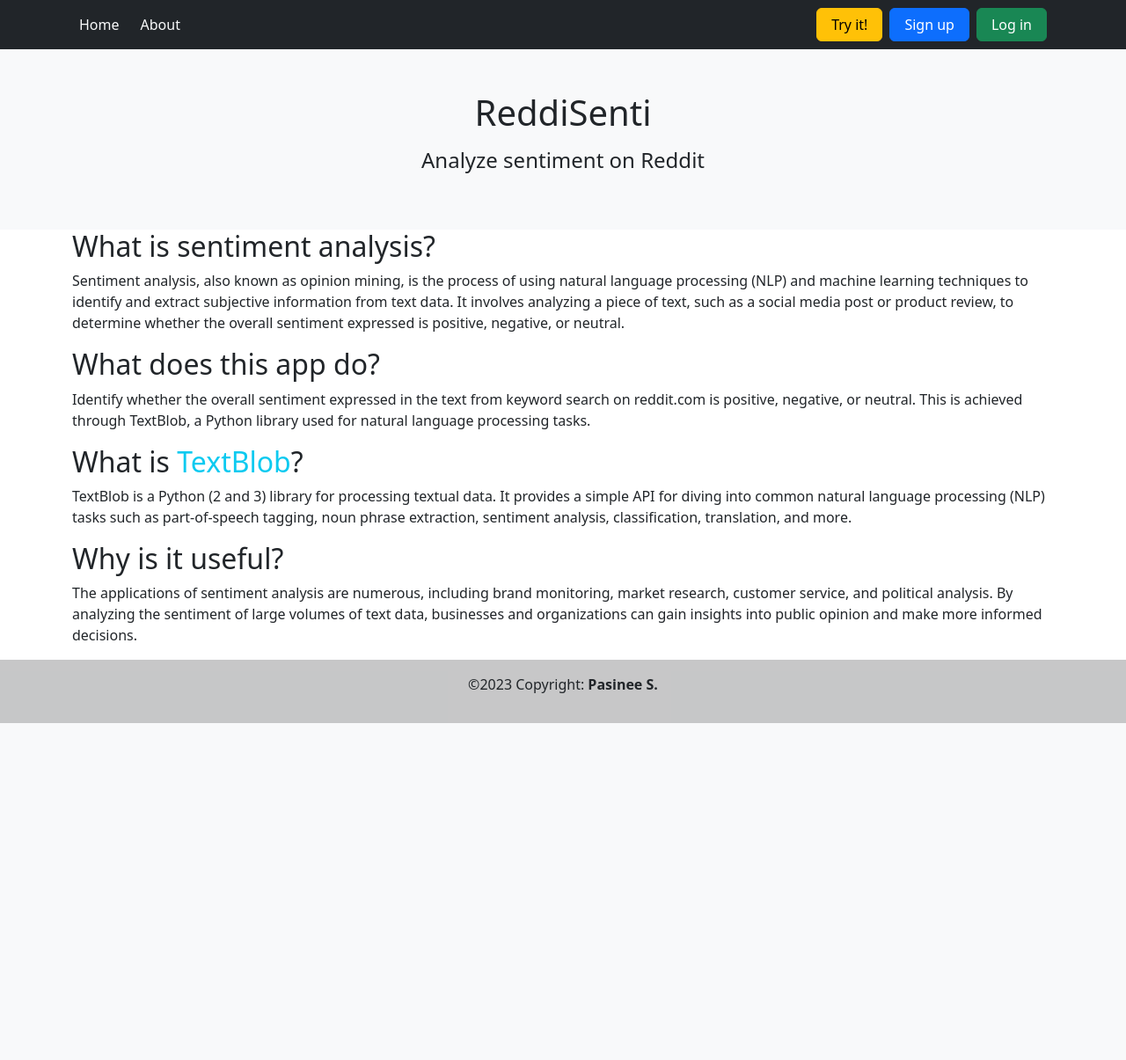
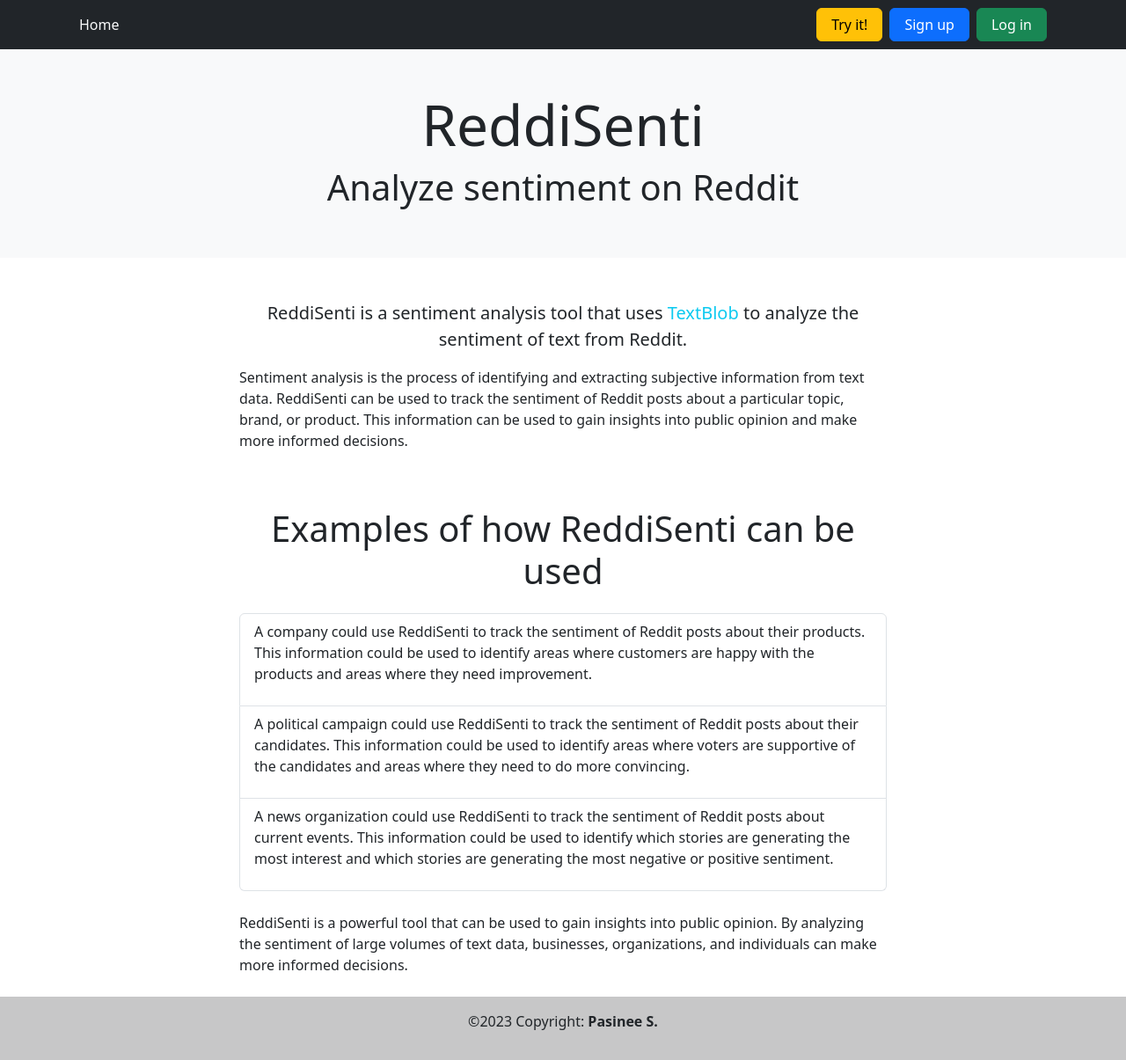
Before and after one commit to pasinee-sb/capstone_project_1, a Flask app: page /about in a window 1280 px wide. Shown: the whole page at 88% size. Before the commit the page ends 822 px from the top, so only its background shows below. Run offline with Flask 3, Linux system fonts and the light colour scheme; data that the repository does not hold is empty; parts of the project's set-up code (start-up, migrations or seed data) failed here and were passed over; some libraries are stand-ins or nearby versions.

Commit message:
make  adding/removing keywords smoother with js, add favicon, revise about and home page

```diff
--- a/app.py
+++ b/app.py
@@ -1,6 +1,6 @@
 from polling import generate_sentiment, plot_graph
 from typing import List
-from flask import Flask, request, render_template, redirect, session, g, flash
+from flask import Flask, request, jsonify, render_template, redirect, session, g, flash
 from flask_debugtoolbar import DebugToolbarExtension
 from models import User, AnalysisCard, db, connect_db, Keyword, SentimentScore, Auth
 from forms import KeywordForm, UserForm, LoginForm, AnalyzeForm, UserEditForm
@@ -56,9 +56,7 @@
 ##############################################################################
 # User signup/login/logout
 
-#    @app.before_request""" is a decorator in Flask that registers a function to be called before each request
-# is processed by the server. This can be used to perform tasks that
-#  should be done for every request, such as setting up a database connection,
+#    @app.before_request"""done for every request, such as
 # checking if the user is logged in, or modifying the request object."""
 
 
@@ -68,10 +66,6 @@
 
     if CURR_USER_KEY in session:
 
-        # The g object in Flask is a global object that can be used to store data during the lifetime of a request.
-        # It is often used to store objects that need to be accessed by multiple functions during the handling of a request.
-        # The g object is specific to each request and is not shared between different requests.
-        # It is created at the start of a request and destroyed at the end of the request.
         g.user = User.query.get(session[CURR_USER_KEY])
 
     else:
@@ -170,7 +164,6 @@
 def machine(user_id):
     """render Analyze machine for user if logged in else, return to root page"""
     if g.user.id == user_id:
-
         add_keyword_form = KeywordForm()
         form = AnalyzeForm()
 
@@ -209,20 +202,33 @@
     return redirect('/')
 
 
-@app.route('/add_keyword')
+@ app.route('/demo')
+def demo():
+    """render demo """
+    add_keyword_form = KeywordForm()
+    form = AnalyzeForm()
+
+    return render_template('machine.html',  add_keyword_form=add_keyword_form, form=form)
+
+
+@app.route('/session')
+def get_session():
+    keywords = session.get('keywords', [])
+    return jsonify({'keywords': keywords})
+
+
+@app.route('/add_keyword', methods=['POST'])
 def add_keyword():
     """Add keyword to the keyword list"""
-    keyword = request.args.get('word')
+    keyword = request.json["word"]
     keywords = session.get('keywords', [])
     keywords.append(keyword)
     session['keywords'] = keywords
 
-    if g.user:
-        return redirect('/')
-    return redirect('/demo')
+    return jsonify({'keywords': keywords})
 
 
-@app.route('/remove_keyword/<keyword>')
+@app.route('/remove_keyword/<keyword>', methods=['POST'])
 def remove_keyword(keyword):
     """Remove keyword from keyword list"""
     try:
@@ -243,7 +249,7 @@
     """Analyze keyword by calculating sentiment scores"""
     # Get a list of keywords from checkbox values
     selected_keywords = request.args.getlist('keywords[]')
-    err = "Unable to calculate score. Please ensure the keyword is spelled correctly or try a different keyword."
+    err = "Unable to calculate score."
     results = []
 
     for word in selected_keywords:
@@ -264,7 +270,8 @@
     elif not g.user:
 
         if err in results:
-            flash(err, "danger")
+            flash(
+                f"{err} Please ensure the keyword is spelled correctly or try a different keyword.", "danger")
             flash("Sign up or Log in to save result", "warning")
             return render_template('results.html', results=results, selected_keywords=selected_keywords, zip=zip)
 
@@ -282,7 +289,8 @@
     # If a logged in user, show results and show graph plotted according to calculation, if any errors then show errors
     elif g.user:
         if err in results:
-            flash(err, "danger")
+            flash(
+                f"{err} Please ensure the keyword is spelled correctly or try a different keyword.", "danger")
             return render_template('results.html', results=results, selected_keywords=selected_keywords, zip=zip)
         else:
 
@@ -412,15 +420,6 @@
     return redirect('/')
 
 
-@ app.route('/demo')
-def demo():
-    """render demo """
-    add_keyword_form = KeywordForm()
-    form = AnalyzeForm()
-
-    return render_template('machine.html',  add_keyword_form=add_keyword_form, form=form)
-
-
 ##############################################################################
 # Turn off all caching in Flask
 #   (useful for dev; in production, this kind of stuff is typically
--- a/static/app.css
+++ b/static/app.css
@@ -1,8 +1,3 @@
-table, th, td {
-    border: 1px solid black;
-    border-collapse: collapse;
-  }
-
-.fa-trash-can{
-    color: red;
+.fa-trash-can {
+  color: red;
 }
--- a/static/app.js
+++ b/static/app.js
@@ -1,4 +1,80 @@
 // alert('hi')
+let BASE_URL = "http://localhost:5000";
+
 const currentYear = new Date().getFullYear();
 const $yearElement = $("#currentYear");
 $yearElement.text(currentYear);
+
+async function populate_analyze_form(vals) {
+  $("#checkboxes").empty();
+
+  vals.forEach((val) => {
+    let checkbox = $("<input>").attr({
+      type: "checkbox",
+      name: "keywords[]",
+      value: val,
+      id: val,
+    });
+    let label = $("<label>").attr({ for: val }).text(val);
+    let delete_btn = $(
+      `<a href="#" class="delete_keyword" data-value=${val}><i class="fa-solid fa-trash-can text-danger"></i></a>`
+    );
+    delete_btn.on("click", delete_keyword);
+    $("#checkboxes").append(
+      $("<p>").append(checkbox).append(label).append(delete_btn)
+    );
+  });
+}
+
+async function get_session() {
+  const response = await axios.get(`${BASE_URL}/session`);
+
+  const sessionData = response.data;
+
+  populate_analyze_form(sessionData.keywords);
+
+  // prints the list of keywords in the session
+}
+
+async function add_word(evt) {
+  evt.preventDefault(); // prevent form submission
+  console.log(evt.target);
+
+  const keyword = $("#word").val();
+  console.log(keyword);
+
+  const json = { word: keyword };
+
+  const response = await axios.post(
+    `${BASE_URL}/add_keyword`,
+    JSON.stringify(json),
+    {
+      headers: {
+        "Content-Type": "application/json",
+      },
+    }
+  );
+  let newWords = response.data.keywords;
+  console.log(newWords);
+
+  populate_analyze_form(newWords);
+  $("#word").val("");
+}
+
+$("#add_keyword").on("submit", add_word);
+$(".delete_keyword").on("click", delete_keyword);
+
+async function delete_keyword(e) {
+  e.preventDefault();
+  console.log(this.parentElement);
+  console.log($(this));
+  let word = $(this).data("value");
+  $(this).parent().remove();
+
+  const response = await axios.post(`/remove_keyword/${word}`);
+
+  console.log(response);
+}
+
+//show any keywords added to the list during session, if any
+$(get_session);
--- /dev/null
+++ b/static/favicon_io (1)/about.txt
@@ -0,0 +1,6 @@
+This favicon was generated using the following font:
+
+- Font Title: Abel
+- Font Author: Copyright (c) 2011, Matthew Desmond (http://www.madtype.com | mattdesmond@gmail.com), with Reserved Font Name Abel.
+- Font Source: http://fonts.gstatic.com/s/abel/v18/MwQ5bhbm2POE6VhLPJp6qGI.ttf
+- Font License: SIL Open Font License, 1.1 (http://scripts.sil.org/OFL))
--- a/templates/about.html
+++ b/templates/about.html
@@ -2,41 +2,54 @@
 
 {%block content%}
 
-<div class="container">
-    <h2>What is sentiment analysis?</h2>
-    <p>Sentiment analysis, also known as opinion mining, is the process of using natural language processing (NLP) and
-        machine learning techniques to identify and extract subjective information from text data. It involves analyzing
-        a piece of text, such as a social media post or product review, to determine whether the overall sentiment
-        expressed is positive, negative, or neutral.</p>
+<div class="container mt-5">
 
-</div>
-
-<div class="container">
-    <h2>What does this app do?</h2>
-    <p>
-        Identify whether the overall sentiment expressed in the text from keyword search on reddit.com is positive,
-        negative, or neutral. This is achieved through TextBlob, a Python library used for natural language processing
-        tasks.
-    </p>
-</div>
-
-<div class="container">
-    <h2>What is <a class="text-decoration-none text-info" href="https://textblob.readthedocs.io/en/dev/">TextBlob</a>?
-    </h2>
-
-    <p>
-        TextBlob is a Python (2 and 3) library for processing textual data. It provides a simple API for diving into
-        common natural language processing (NLP) tasks such as part-of-speech tagging, noun phrase extraction, sentiment
-        analysis, classification, translation, and more.
-    </p>
-</div>
-
-<div class="container">
-    <h2>Why is it useful?</h2>
-    <p>The applications of sentiment analysis are numerous, including brand monitoring, market research, customer
-        service, and political analysis. By analyzing the sentiment of large volumes of text data, businesses and
-        organizations can gain insights into public opinion and make more informed decisions.</p>
-
+    <div class="row justify-content-center mb-5">
+        <div class="col-lg-8">
+            <p class="lead text-center">
+                ReddiSenti is a sentiment analysis tool that uses <a class="text-decoration-none link-info"
+                    href="https://textblob.readthedocs.io/en/dev/">TextBlob</a> to analyze the sentiment of text from
+                Reddit.
+            </p>
+            <p>
+                Sentiment analysis is the process of identifying and extracting subjective information from text data.
+                ReddiSenti can be used to track the sentiment of Reddit posts about a particular topic, brand, or
+                product.
+                This information can be used to gain insights into public opinion and make more informed decisions.
+            </p>
+        </div>
+    </div>
+    <div class="row justify-content-center">
+        <div class="col-lg-8">
+            <h2 class="display-6 text-center">Examples of how ReddiSenti can be used</h2>
+            <ul class="list-group my-4">
+                <li class="list-group-item">
+                    <p> A company could use ReddiSenti to track the sentiment of Reddit posts about their products. This
+                        information could be used to identify areas where customers are happy with the products and
+                        areas
+                        where they need improvement.</p>
+                </li>
+                <li class="list-group-item">
+                    <p>A political campaign could use ReddiSenti to track the sentiment of Reddit posts about their
+                        candidates. This information could be used to identify areas where voters are supportive of the
+                        candidates and areas where they need to do more convincing.</p>
+                </li>
+                <li class="list-group-item">
+                    <p>A news organization could use ReddiSenti to track the sentiment of Reddit posts about current
+                        events.
+                        This information could be used to identify which stories are generating the most interest and
+                        which
+                        stories are generating the most negative or positive sentiment.</p>
+                </li>
+            </ul>
+            <p class="my-4">
+                ReddiSenti is a powerful tool that can be used to gain insights into public opinion. By analyzing the
+                sentiment of large volumes of text data, businesses, organizations, and individuals can make more
+                informed
+                decisions.
+            </p>
+        </div>
+    </div>
 </div>
 
 {%endblock%}
--- a/templates/base.html
+++ b/templates/base.html
@@ -9,7 +9,13 @@
   <link rel="stylesheet" href="	https://cdn.jsdelivr.net/npm/bootstrap@5.3.0-alpha3/dist/css/bootstrap.min.css" />
   <link rel="stylesheet" href="https://cdnjs.cloudflare.com/ajax/libs/font-awesome/6.4.0/css/all.min.css" />
 
-  <link rel="stylesheet" href="static/app.css" />
+  <link rel="stylesheet" href="../static/app.css" />
+  <link rel="apple-touch-icon" sizes="180x180" href="/apple-touch-icon.png">
+  <link rel="icon" type="image/png" sizes="32x32" href="/favicon-32x32.png">
+  <link rel="icon" type="image/png" sizes="16x16" href="/favicon-16x16.png">
+
+  <link rel="icon" href="/static/favicon_io (1)/favicon.ico">
+
 </head>
 
 <body class="d-flex flex-column min-vh-100">
@@ -17,17 +23,15 @@
     <!-- Navbar -->
     <nav class="navbar navbar-expand-lg navbar-light bg-dark">
       <div class="container">
-
-
-
         <ul class="navbar-nav flex-row  ">
           <li class="nav-item active px2">
             <a class="nav-link text-light" aria-current="page" href="/">Home</a>
           </li>
-
+          {%if g.user%}
           <li class="nav-item px-2">
             <a class="nav-link text-light " href="/about">About</a>
           </li>
+          {%endif%}
         </ul>
         {% if not g.user %}
         <div class="d-flex align-items-center">
@@ -36,39 +40,31 @@
           <a class="px-3 me-2 btn btn-primary" href="/signup" role="button">Sign up</a>
           <a class="px-3 me-2 btn btn-success" href="/login" role="button">Log in</a>
         </div>
-
         {% else %}
         <div class="d-flex align-items-center">
           <a class="px-3 me-2 btn btn-success" href="/users/{{g.user.id}}/profile" role="button">{{g.user.username}}</a>
-
           <a class="px-3 me-2 btn btn-primary" href="/users/{{g.user.id}}/dashboard" role="button">Dashboard</a>
-
           <a class="px-3 me-2 btn btn-primary" href="/users/{{g.user.id}}" role="button">Analyze Machine</a>
-
           <a class="px-3 me-2 btn btn-danger" href="/logout" role="button">Log out
           </a>
         </div>
         {% endif %}
-
       </div>
     </nav>
     <!-- Navbar -->
-
     <!-- Jumbotron -->
     <div class="p-5 text-center bg-light">
-      <h1 class="mb-3">ReddiSenti</h1>
-      <h4 class="mb-3">Analyze sentiment on Reddit</h4>
+      <h1 class="display-3 text-center">ReddiSenti</h1>
+      <h4 class="display-6">Analyze sentiment on Reddit</h4>
       <!-- <a class="btn btn-primary" href="" role="button">Call to action</a> -->
     </div>
     <!-- Jumbotron -->
   </header>
-
   {% for category, message in get_flashed_messages(with_categories=True) %}
   <div class="col-lg-6 w-50 mx-auto text-center alert alert-{{ category }}">
     {{ message }}
   </div>
   {% endfor %} {%block content%} {%endblock%}
-
   <footer class="bg-light text-center text-lg-start mt-auto">
     <div class="text-center p-3" style="background-color: rgba(0, 0, 0, 0.2)">
       <p>
@@ -79,14 +75,12 @@
       </p>
     </div>
   </footer>
-
   <script src="https://cdnjs.cloudflare.com/ajax/libs/axios/0.19.2/axios.min.js"
     integrity="sha256-T/f7Sju1ZfNNfBh7skWn0idlCBcI3RwdLSS4/I7NQKQ=" crossorigin="anonymous"></script>
-
   <script src="https://code.jquery.com/jquery-3.4.1.min.js"
     integrity="sha256-CSXorXvZcTkaix6Yvo6HppcZGetbYMGWSFlBw8HfCJo=" crossorigin="anonymous"></script>
-
-  <script src="static/app.js"></script>
+  <!-- //make app.js to be relative to the current URL,because a logged and none-logged in users have different route in rendering: -->
+  <script src="../static/app.js"></script>
 </body>
 
 </html>
--- a/templates/dashboard.html
+++ b/templates/dashboard.html
@@ -4,7 +4,7 @@
 
 
 <div class="container mt-5">
-  <h1>Dashboard</h1>
+  <h1 class="display-5">Dashboard</h1>
   <hr>
   {%if cards%}
   <div class="row ">
```
Also changed, not shown: templates/card.html (+18 -21 lines), templates/index.html (+47 -28 lines), templates/machine.html (+15 -20 lines), templates/results.html (+24 -13 lines), static/favicon_io (1)/android-chrome-192x192.png (added), static/favicon_io (1)/android-chrome-512x512.png (added), static/favicon_io (1)/apple-touch-icon.png (added), static/favicon_io (1)/favicon-16x16.png (added), static/favicon_io (1)/favicon-32x32.png (added), static/favicon_io (1)/favicon.ico (added), static/favicon_io (1)/site.webmanifest (added).
